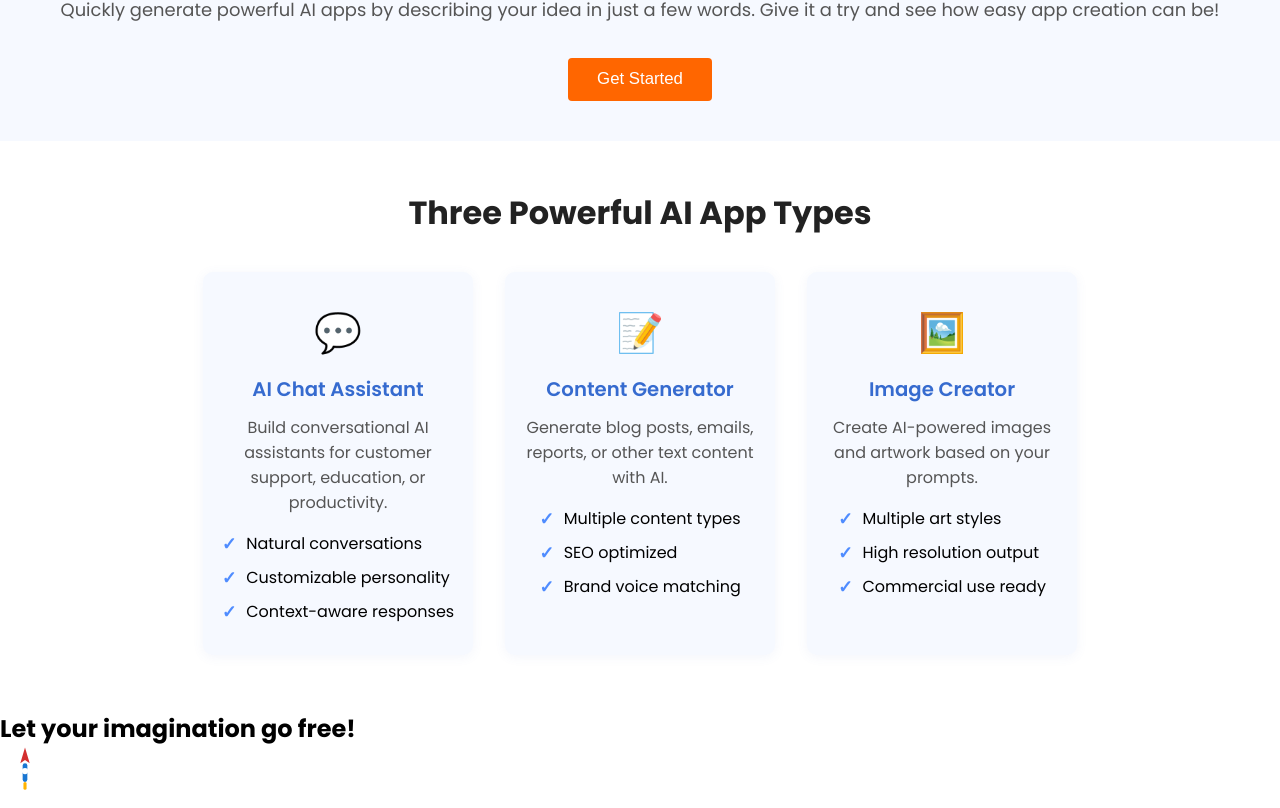
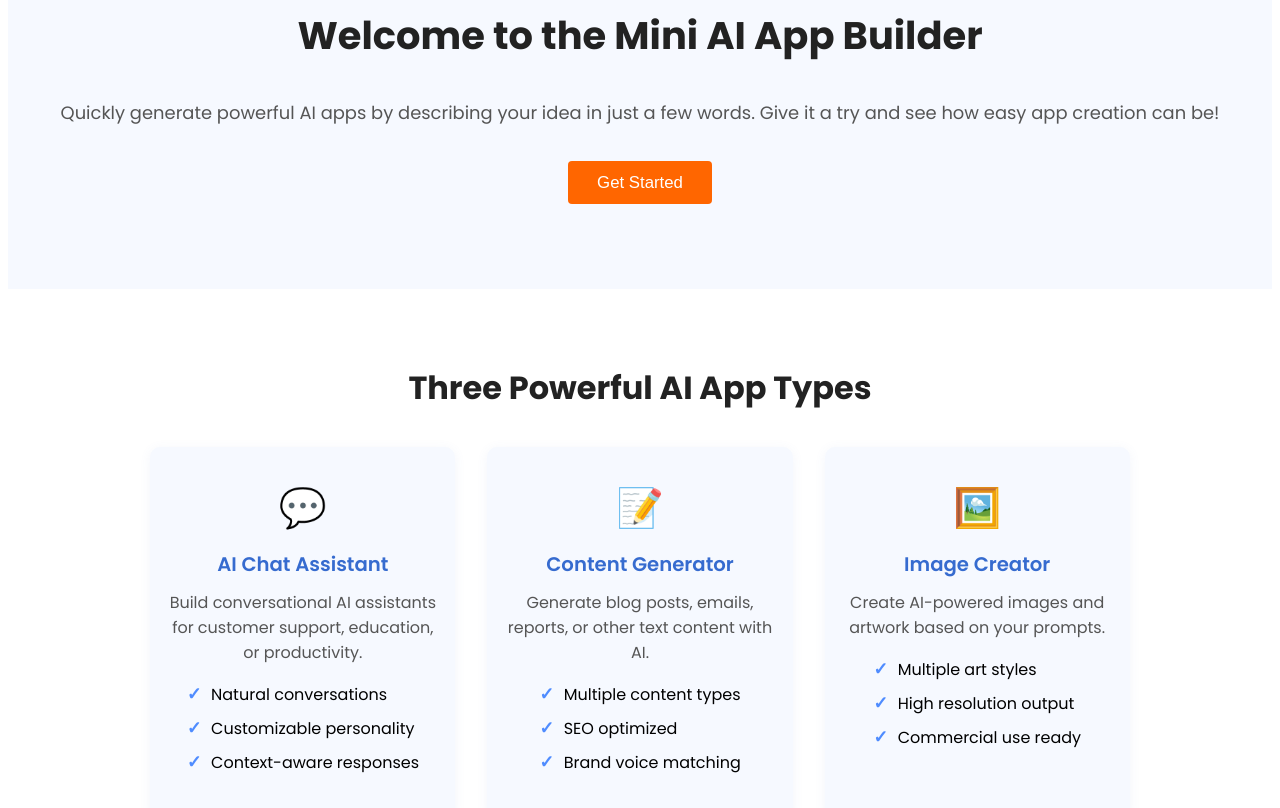
Before and after one commit to vidhusan12/mini-ai-app-builder, a React (Create React App) app in the folder frontend/: page / in a window 1280 px wide. Shown: the part 232-1040 px from the top of the page. Built offline with nearby package versions, Linux system fonts and the light colour scheme.

Commit message:
Add basic Footer component and styles

```diff
--- a/frontend/src/App.css
+++ b/frontend/src/App.css
@@ -1,5 +1,28 @@
-* {
-  padding: 0;
-  margin: 0;
-  box-sizing: border-box;
+.app-container {
+  min-height: 100vh;
+  display: flex;
+  flex-direction: column;
 }
+
+/* Make sections adapt to screen width */
+@media (max-width: 700px) {
+  .features-list {
+    flex-direction: column;
+    gap: 1rem;
+  }
+
+  .feature-card {
+    width: 90vw;
+    max-width: 350px;
+    margin: 0 auto;
+  }
+
+  .hero {
+    padding: 2.5rem 0.5rem 1.5rem 0.5rem;
+  }
+
+  .footer-title {
+    font-size: 1.3rem;
+    margin-top: 1rem;
+  }
+}
--- a/frontend/src/App.js
+++ b/frontend/src/App.js
@@ -6,12 +6,13 @@ import Navbar from './components/Navbar/Navbar';
 
 function App() {
   return (
-    <>
+    <div className="app-container">
       <Navbar />
       <Hero />
       <Features />
+      {/* other sections */}
       <Footer />
-    </>
+    </div>
   );
 }
 
--- a/frontend/src/components/Footer/Footer.css
+++ b/frontend/src/components/Footer/Footer.css
@@ -1,2 +1,16 @@
 .footer {
+  background: #f6f9ff;
+  text-align: center;
+  padding: 3.5rem 1rem 2.3rem 1rem;
+  margin-top: auto;
+  position: relative;
+  overflow: hidden;
 }
+
+.footer-title {
+  font-size: 2rem;
+  font-weight: 700;
+  color: #366bcf;
+  margin-top: 2.4rem;
+  letter-spacing: 1px;
+}
--- a/frontend/src/components/Footer/Footer.jsx
+++ b/frontend/src/components/Footer/Footer.jsx
@@ -5,22 +5,6 @@ const Footer = () => {
   return (
     <footer className="footer">
       <h2 className="footer-title">Let your imagination go free!</h2>
-      <div className="rocket-container">
-        {/* Simple SVG rocket; you can replace with your own or an emoji */}
-        <svg
-          className="rocket"
-          width="50"
-          height="50"
-          viewBox="0 0 64 64"
-          fill="none"
-        >
-          <path d="M32 2 L38 22 L32 18 L26 22 Z" fill="#d32f2f" />
-          <rect x="29" y="22" width="6" height="24" rx="3" fill="#1976d2" />
-          <circle cx="32" cy="32" r="4" fill="#fff" />
-          <rect x="30" y="46" width="4" height="10" rx="2" fill="#ffb300" />
-        </svg>
-        <span className="rocket-shadow"></span>
-      </div>
     </footer>
   )
 }
--- a/frontend/src/components/Hero/Hero.css
+++ b/frontend/src/components/Hero/Hero.css
@@ -2,7 +2,12 @@
   text-align: center;
   padding: 4rem 1rem 2.5rem 1rem;
   background: #f6f9ff;
+  min-height: 40vh; /* or 70vh for an even larger hero section */
+  display: flex;
+  flex-direction: column;
+  justify-content: center; /* vertically center content */
 }
+
 
 .hero-title {
   font-size: 2.4rem;
@@ -41,3 +46,10 @@
 .hero-btn.primary:hover {
   background: #E65C00;
 }
+
+@media (max-width: 700px) {
+  .hero {
+    min-height: 35vh;
+    padding: 2.5rem 0.5rem 1.5rem 0.5rem;
+  }
+}
```
